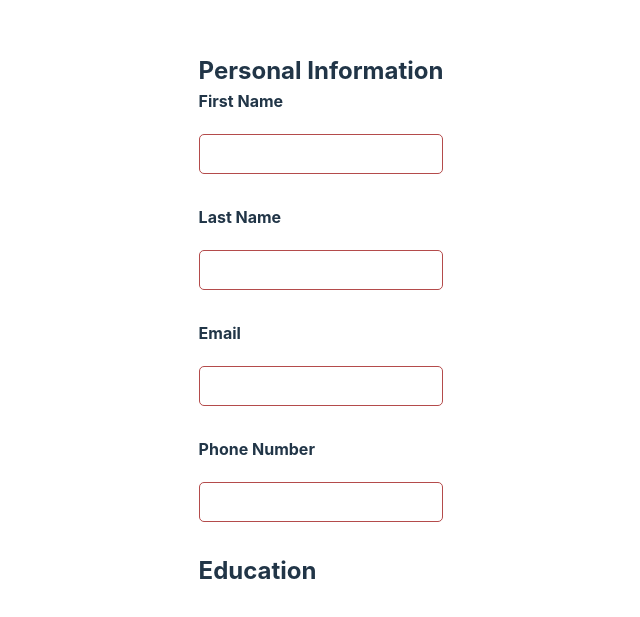
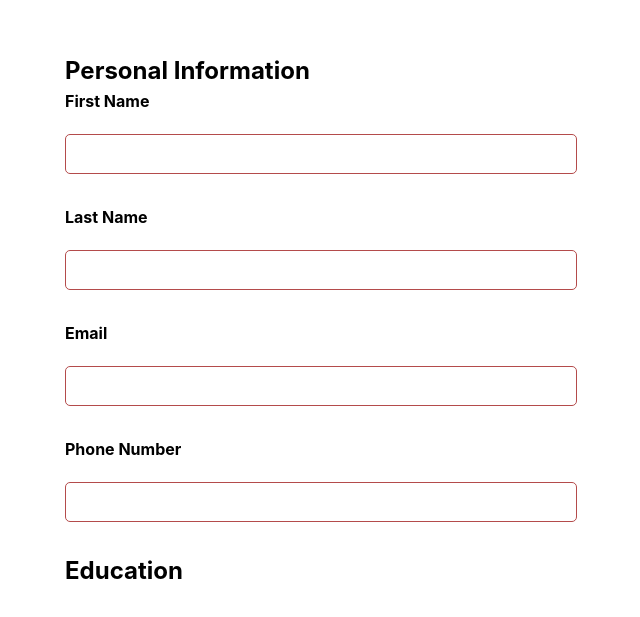
Before and after one commit to MarkoMTP/cv-app, a React (Vite) app: page / in a window 1280 px wide. Shown: the part 139-756 px from the top of the page, without its empty margins (319-959 px from the left). Built offline with nearby package versions, Linux system fonts and the light colour scheme.

Commit message:
last fix

```diff
--- a/src/styles/editSection.css
+++ b/src/styles/editSection.css
@@ -2,6 +2,7 @@
   box-sizing: border-box; /* Include padding and border in element's total width and height */
   margin: 0; /* Remove default margin */
   padding: 0; /* Remove default padding */
+  color: black;
 }
 
 body {
@@ -14,9 +15,10 @@ body {
 }
 
 .editSect {
-  width: 100%; /* Set to 80% width */
+  width: 50vw; /* Set to 80% width */
   max-height: 80vh; /* Limit height */
   background-color: white;
+  color: black;
   overflow-x: hidden; /* Prevent horizontal overflow */
   padding: 4rem; /* Adjust padding */
   overflow-y: auto; /* Allow scrolling within the section if needed */
@@ -34,7 +36,7 @@ body {
   margin-top: 3rem;
 }
 
-@media (max-width: 590px) {
+@media (max-width: 1000px) {
   body {
     justify-content: flex-start; /* Align items to the top */
     overflow-x: hidden; /* Prevent horizontal overflow */
```
